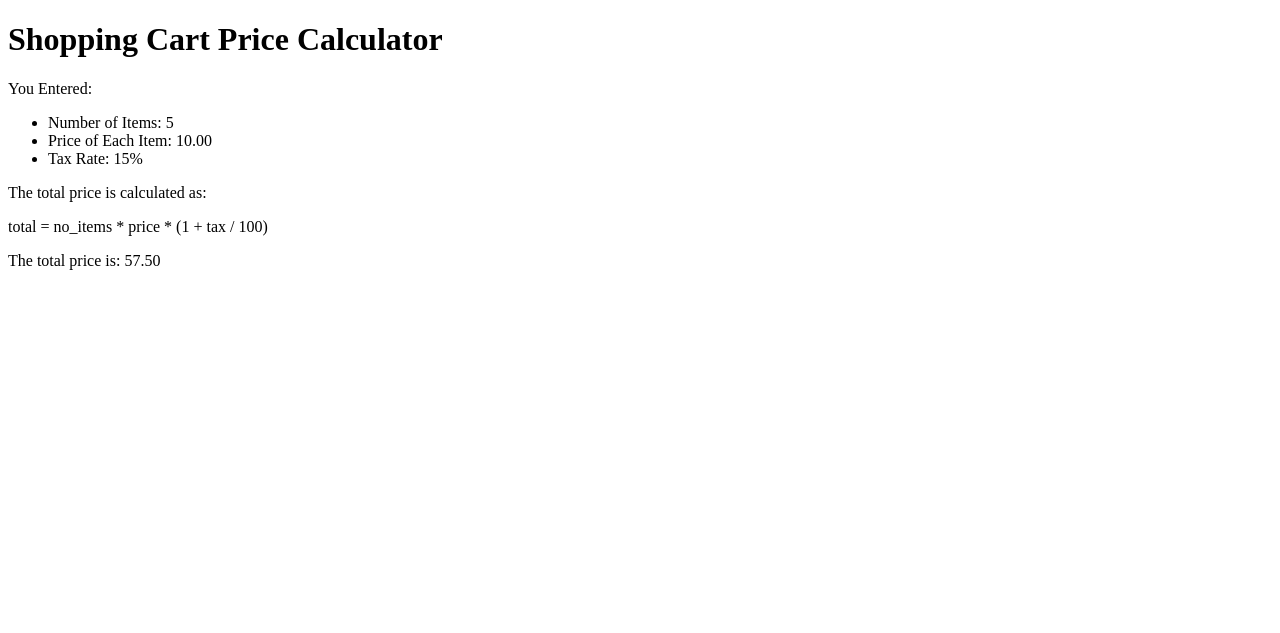
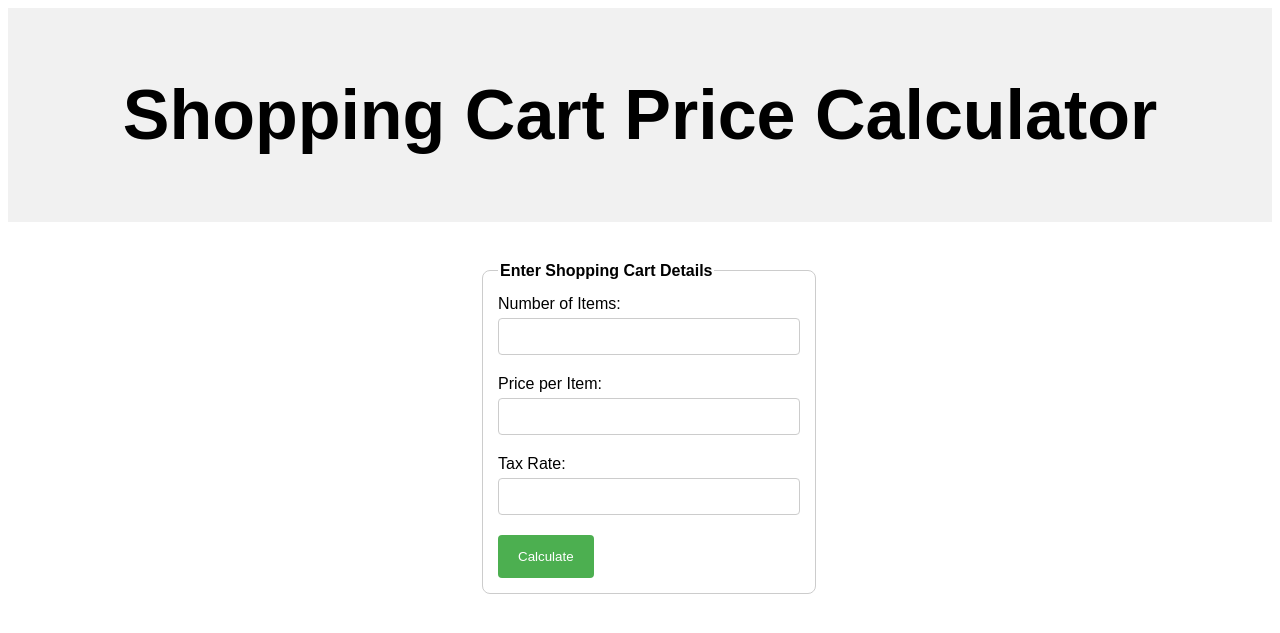
Before and after one commit to cskevhho/eecs4413-python-lab3, a Flask app: page / in a window 1280 px wide. Shown: the top 633 px of the page. Run offline with Flask 3, Linux system fonts and the light colour scheme.

Commit message:
Task 1 and Task 2 implemented

```diff
--- a/app.py
+++ b/app.py
@@ -7,16 +7,23 @@ app.config.from_pyfile(  # flask's version of the servlet context param name+val
 app.config["SECRET_KEY"] = "test123"
 
 
-@app.route("/")
+@app.route("/", methods=["POST", "GET"])
 def index():
-    price = float(request.args.get("price", app.config["DEFAULT_PRICE"])) # price is either provided in param "&price=x" or uses our default in our "context" config.py
-    no_items = int(request.args.get("no_items", app.config["DEFAULT_NO_ITEMS"]))
-    if "tax" in request.args:  # we check if we see 'tax' in the param line
-        session["tax"] = float(request.args["tax"]) # if it is, we save that value to our "session", so testing curl commands, tax will stay at the provided param rate
-    tax = session.get("tax", app.config["DEFAULT_TAX"])
+    return render_template("index.html")
+
+
+@app.route("/shoppingcart", methods=["POST", "GET"])
+def shopping_cart():
+    price = float(
+        request.form.get(
+            "price", app.config["DEFAULT_PRICE"]
+        )  # price is either provided in param "&price=x" or uses our default in our "context" config.py
+    )
+    no_items = int(request.form.get("no_items", app.config["DEFAULT_NO_ITEMS"]))
+    tax = int(request.form.get("tax", app.config["DEFAULT_TAX"]))
+    # tax = session.get("tax", app.config["DEFAULT_TAX"])
 
     total = no_items * price * (1 + tax / 100)
-
     return render_template(
-        "index.html", price=price, tax=tax, no_items=no_items, total=total
+        "shoppingcart.html", price=price, tax=tax, no_items=no_items, total=total
     )
--- /dev/null
+++ b/static/css/styles.css
@@ -0,0 +1,63 @@
+body {
+  font-family: Arial, sans-serif;
+}
+
+form {
+  margin: 20px auto;
+  padding: 20px;
+  width: 320px;
+}
+
+input[type="text"] {
+  width: 280px;
+  padding: 10px;
+  margin: 5px 0 20px 0;
+  border: 1px solid #ccc;
+  border-radius: 4px;
+}
+
+input[type="submit"] {
+  background-color: #4caf50;
+  color: white;
+  padding: 14px 20px;
+  border: none;
+  border-radius: 4px;
+  cursor: pointer;
+}
+
+input[type="submit"]:hover {
+  background-color: #45a049;
+}
+
+header {
+  background-color: #f1f1f1;
+  padding: 20px;
+  text-align: center;
+  font-size: 35px;
+}
+
+footer {
+  background-color: #f1f1f1;
+  padding: 10px;
+  text-align: center;
+  position: fixed;
+  width: 100%;
+  bottom: 0;
+}
+
+fieldset {
+  border: 1px solid #ccc;
+  border-radius: 8px;
+  padding: 15px;
+  margin-bottom: 20px;
+}
+
+legend {
+  font-weight: bold;
+}
+
+.calculator-results {
+  margin: 20px auto;
+  padding: 20px;
+  width: 320px;
+}
--- a/templates/index.html
+++ b/templates/index.html
@@ -2,14 +2,14 @@
 
 {% block body %}
 
-<p>You Entered:</p>
-<ul>
-    <li>Number of Items: {{ no_items }}</li>
-    <li>Price of Each Item: {{ "%.2f"|format(price) }} </li>
-    <li>Tax Rate: {{ tax }}%</li>
-</ul>
-<p>The total price is calculated as:</p>
-<p>total = no_items * price * (1 + tax / 100)</p>
-<p>The total price is: {{ "%.2f"|format(total) }}</p>
+<form action="/shoppingcart" method="post" id="cart_form">
+    <fieldset>
+        <legend>Enter Shopping Cart Details</legend>
+        Number of Items: <input type="text" id="no_items" name="no_items"><br>
+        Price per Item: <input type="text" id="price" name="price"><br>
+        Tax Rate: <input type="text" id="tax" name="tax"><br>
+        <input type="submit" value="Calculate">
+    </fieldset>
+</form>
 
 {% endblock %}
--- a/templates/layout.html
+++ b/templates/layout.html
@@ -4,6 +4,7 @@
     <meta charset="UTF-8">
     <meta name="viewport" content="width=device-width, initial-scale=1.0">
     <title>Document</title>
+    <link rel="stylesheet" href="/static/css/styles.css">
 </head>
 <header><h1>Shopping Cart Price Calculator</h1></header>
 <body>
```
Also changed, not shown: templates/shoppingcart.html (added, +18 -0 lines).
